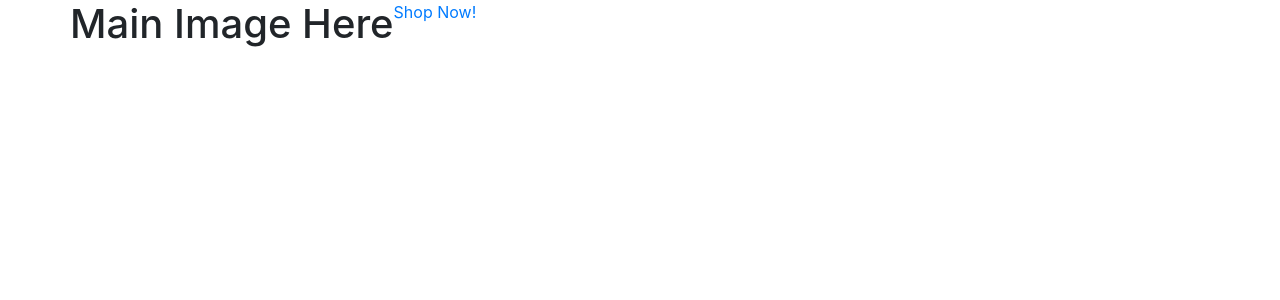
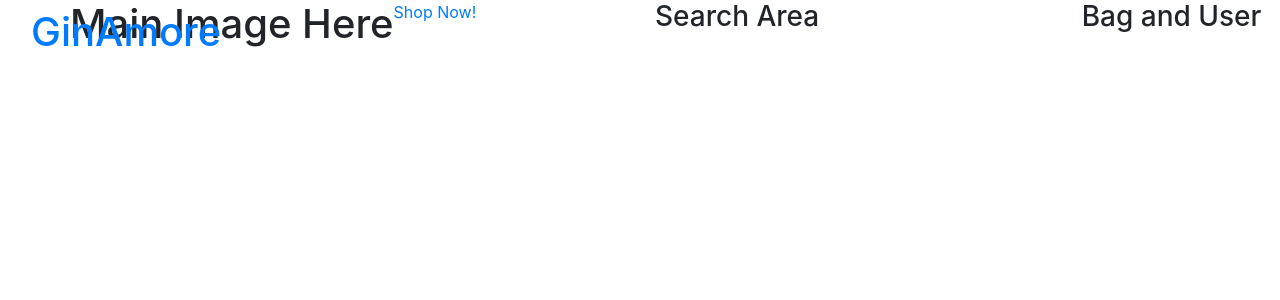
Before and after one commit to sophiebatten123/GinAmore, a Django app: page / in a window 1280 px wide. Shown: the top 300 px of the page. Run offline with Django 3.2, Linux system fonts and the light colour scheme.

Commit message:
Added elements to the nav area

```diff
--- a/home/templates/home/index.html
+++ b/home/templates/home/index.html
@@ -5,7 +5,6 @@
     <header class="container header-container">
         <div class="row">
             <div class="col">
-
             </div>
         </div>
     </header>
@@ -13,12 +12,10 @@
 
 {% block content %}
 
-<div class="container">
-    <div class="row">
+<div class="container h-100">
+    <div class="row h-100">
         <h1>Main Image Here</h1>
-        <div>
-            <a href="" class="shop-now-btn">Shop Now!</a>
-        </div>
+        <a href="" class="shop-now-btn">Shop Now!</a>
     </div>
 </div>
 
--- a/templates/base.html
+++ b/templates/base.html
@@ -31,7 +31,21 @@
     <title>GinAmore {% block extra_title %}{% endblock %}</title>
   </head>
   <body>
-    <header class="container-fluid fixed-top"></header>
+    <header class="container-fluid fixed-top">
+      <div class="row">
+        <div class="col-6">
+          <a href="{% url 'home' %}" class="nav-link">
+            <h1>GinAmore</h1>
+          </a>
+        </div>
+        <div class="col-4">
+          <h3>Search Area</h3>
+        </div>
+        <div class="col-2">
+          <h3>Bag and User</h3>
+        </div>
+      </div>
+    </header>
 
     {% if messages %}
       <div class="message-container"></div>
```
Also changed, not shown: static/style.css (added).
